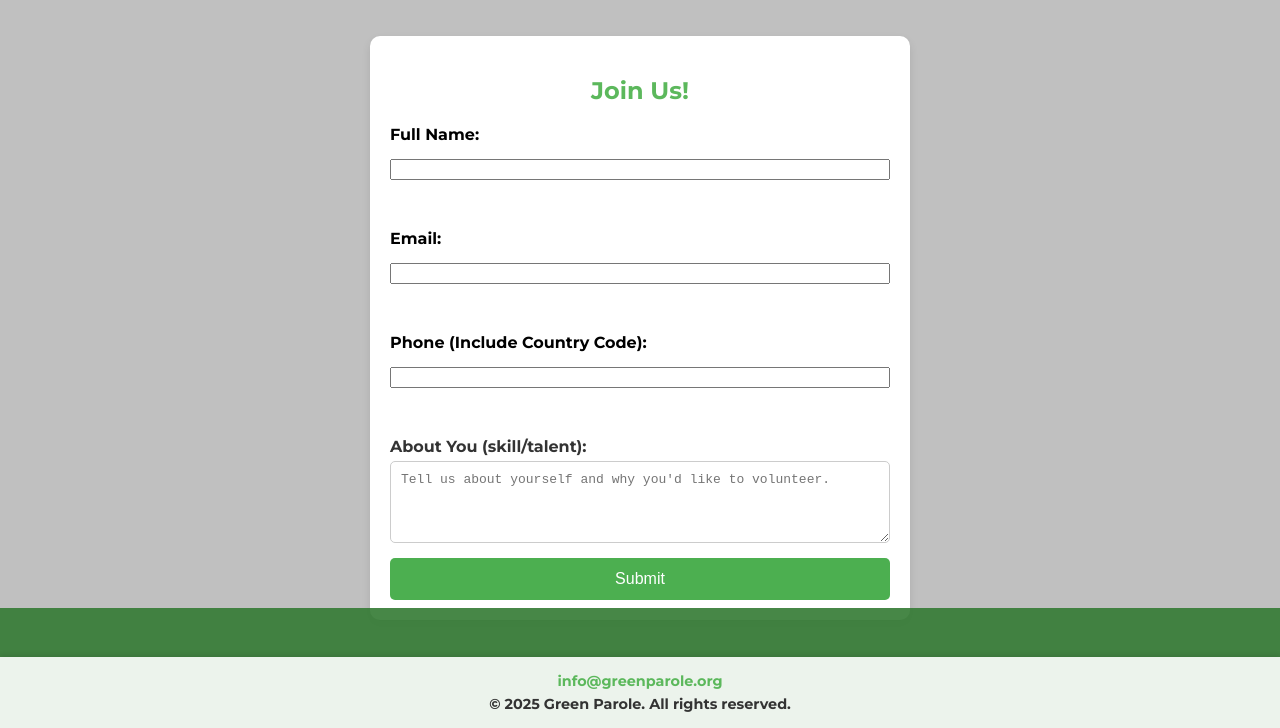
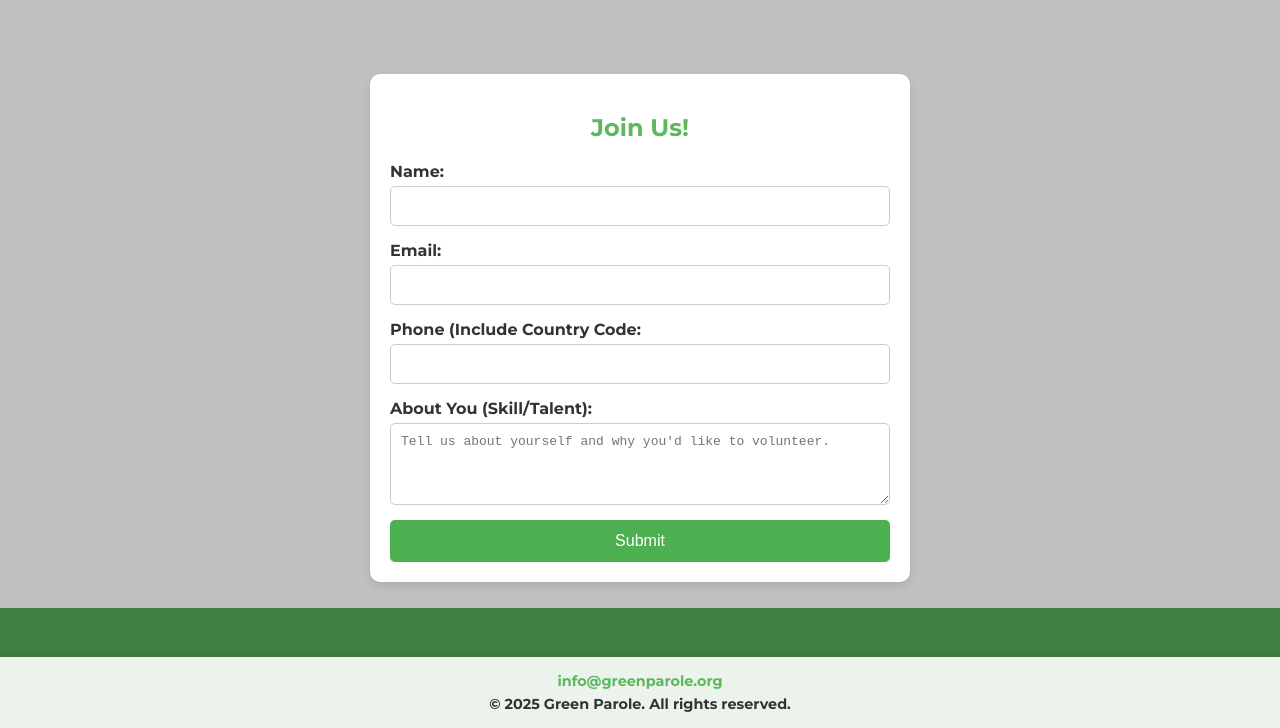
Before and after one commit to AdeA7/greenparole.org, a plain HTML site: page index.html in a window 1280 px wide. Both pictures are taken after a click on the link "Volunteer". Shown: the part 72-800 px from the top of the page. Drawn offline with Linux system fonts and the light colour scheme.

Commit message:
Update index.html

```diff
--- a/index.html
+++ b/index.html
@@ -369,20 +369,22 @@
         <div id="volunteer-form-container">
             <h2 class="form-title">Join Us!</h2>
             <form id="volunteer-form">
-                <label for="name">Full Name:</label>
-        <input type="text" id="name" name="name" required><br>
-
-        <label for="email">Email:</label>
-        <input type="email" id="email" name="email" required><br>
-
-        <label for="phone">Phone (Include Country Code):</label>
-        <input type="tel" id="phone" name="phone"><br>
-
                 <div class="form-group">
-                    <label for="message">About You (skill/talent): </label>
+                    <label for="name">Name: </label>
+                    <input type="text" id="name" name="name" required>
+                </div>
+                <div class="form-group">
+                    <label for="email">Email: </label>
+                    <input type="email" id="email" name="email" required>
+                </div>
+		<div class="form-group">
+                    <label for="phone">Phone (Include Country Code: </label>
+                    <input type="tel" id="phone" name="phone" required>
+		</div>
+                <div class="form-group">
+                    <label for="notes">About You (Skill/Talent): </label>
                     <textarea id="notes" name="notes" rows="4" placeholder="Tell us about yourself and why you'd like to volunteer."></textarea>
                 </div>
-
                 <button type="submit" class="submit-button">Submit</button>
             </form>
     </div>
```
